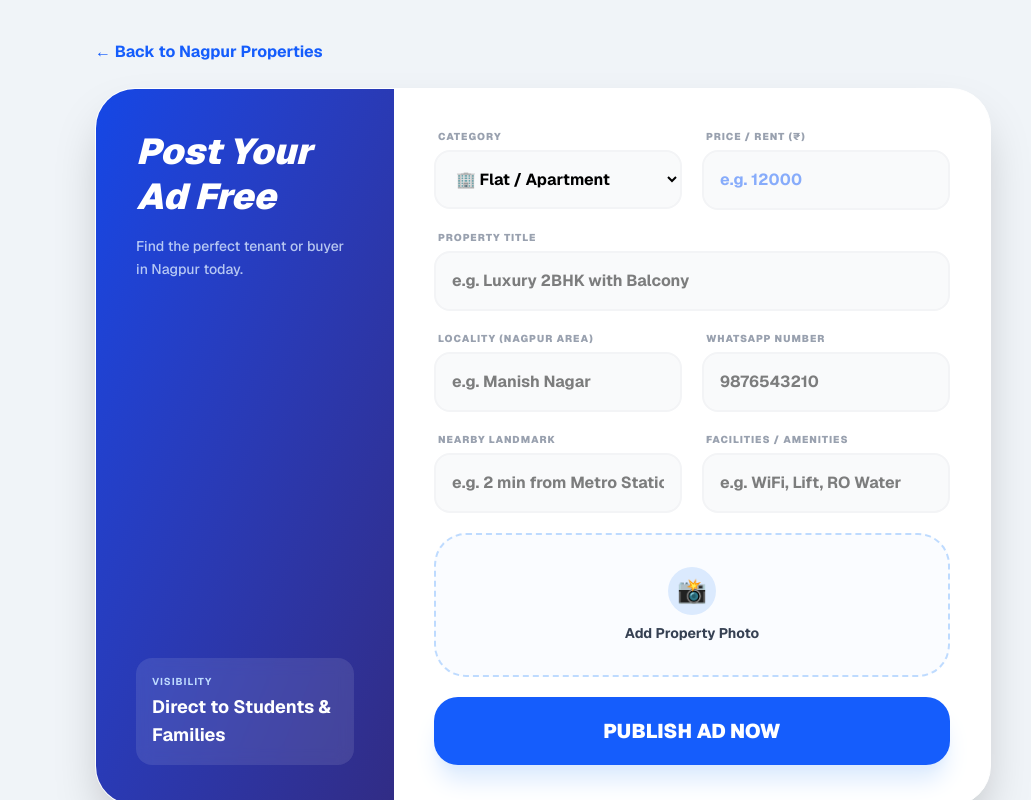
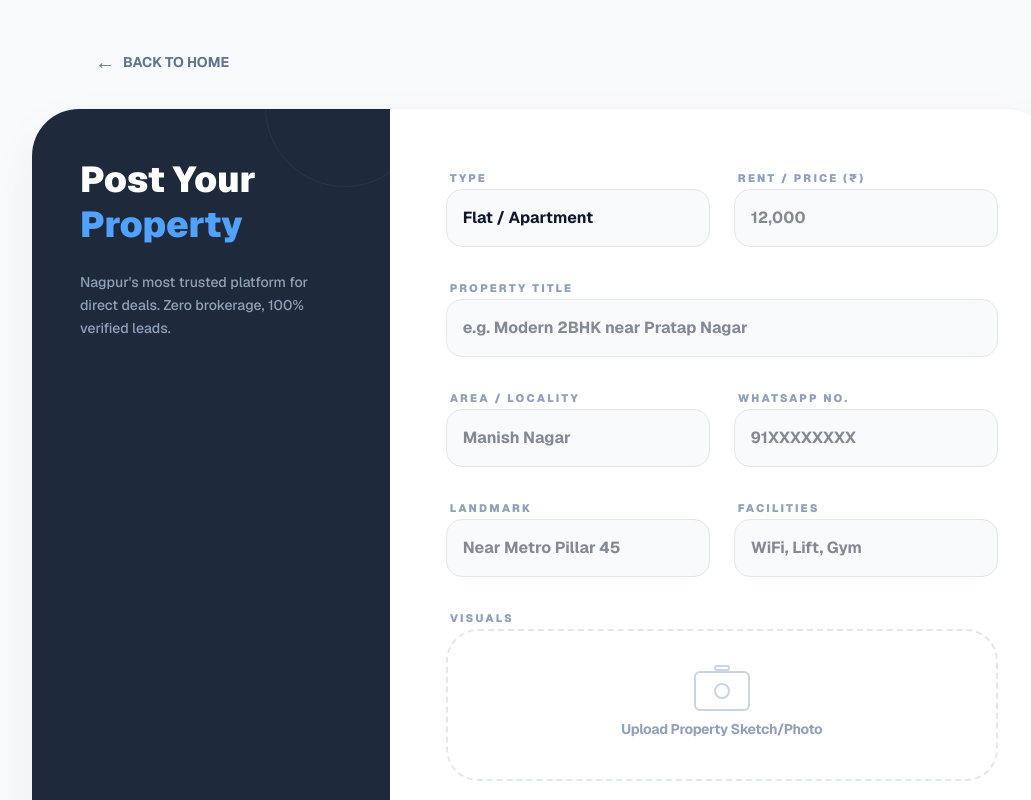
Before and after one commit to Sujal161723/fixmystay-nagpur, a Next.js app: page /post in a window 1280 px wide. Shown: the top 800 px of the page, without its empty margins (97-1128 px from the left). Built offline with nearby package versions, Linux system fonts and the light colour scheme.

Commit message:
UI Update: Added minimal outline SVG icons and premium hero section

```diff
--- a/app/post/page.tsx
+++ b/app/post/page.tsx
@@ -10,8 +10,8 @@ export default function PostAd() {
   const [price, setPrice] = useState("");
   const [phone, setPhone] = useState("");
   const [area, setArea] = useState("");
-  const [landmark, setLandmark] = useState(""); // Naya: Landmark state
-  const [amenities, setAmenities] = useState(""); // Naya: Amenities state
+  const [landmark, setLandmark] = useState("");
+  const [amenities, setAmenities] = useState("");
   const [category, setCategory] = useState("Flat");
   const [image, setImage] = useState<any>(null);
   const [loading, setLoading] = useState(false);
@@ -21,7 +21,7 @@ export default function PostAd() {
     if (!image) return "";
     const formData = new FormData();
     formData.append("file", image);
-    formData.append("upload_preset", "nagpur_preset");
+    formData.append("upload_preset", "nagpur_preset"); // Check your preset name
 
     const res = await fetch("https://api.cloudinary.com/v1_1/dtarhelmc/image/upload", {
       method: "POST",
@@ -41,8 +41,8 @@ export default function PostAd() {
         price,
         phone,
         area,
-        landmark, // Landmark save ho raha hai
-        amenities, // Amenities save ho rahi hai
+        landmark,
+        amenities,
         category,
         imageUrl,
         createdAt: serverTimestamp(),
@@ -50,113 +50,133 @@ export default function PostAd() {
       router.push("/");
     } catch (err) {
       console.error(err);
-      alert("Error! Cloudinary preset check karo.");
+      alert("Error! Please check Cloudinary preset and connection.");
     }
     setLoading(false);
   };
 
   return (
-    <div className="min-h-screen bg-[#f0f4f8] flex flex-col items-center py-10 px-4 text-black font-sans">
-      <div className="max-w-4xl w-full mb-6 flex justify-between items-center">
-        <Link href="/" className="text-blue-600 font-bold flex items-center gap-2 hover:underline">
-          ← Back to Nagpur Properties
+    <div className="min-h-screen bg-[#f8fafc] flex flex-col items-center py-12 px-4 text-slate-900 font-sans">
+
+      {/* Top Navigation */}
+      <div className="max-w-4xl w-full mb-8 flex items-center">
+        <Link href="/" className="group flex items-center gap-2 text-slate-500 hover:text-blue-600 transition-all font-bold text-sm">
+          <span className="text-xl group-hover:-translate-x-1 transition-transform">←</span>
+          BACK TO HOME
         </Link>
       </div>
 
-      <div className="max-w-4xl w-full bg-white rounded-[2.5rem] shadow-2xl overflow-hidden flex flex-col md:flex-row border border-white">
+      <div className="max-w-5xl w-full bg-white rounded-[3rem] shadow-[0_20px_50px_rgba(0,0,0,0.05)] overflow-hidden flex flex-col md:flex-row border border-slate-100">
 
-        {/* Sidebar */}
-        <div className="md:w-1/3 bg-gradient-to-br from-blue-700 to-indigo-900 p-10 text-white flex flex-col justify-between">
-          <div>
-            <h2 className="text-4xl font-black mb-4 italic leading-tight">Post Your Ad Free</h2>
-            <p className="text-blue-100 text-sm leading-relaxed opacity-80 font-medium">
-              Find the perfect tenant or buyer in Nagpur today.
+        {/* Sidebar Info */}
+        <div className="md:w-[35%] bg-[#1e293b] p-12 text-white flex flex-col justify-between relative overflow-hidden">
+          {/* Decorative Sketch Elements */}
+          <div className="absolute top-[-10%] right-[-10%] w-40 h-40 border border-white/5 rounded-full"></div>
+
+          <div className="relative z-10">
+            <h2 className="text-4xl font-black mb-6 leading-tight">Post Your <br/><span className="text-blue-400 font-outline">Property</span></h2>
+            <p className="text-slate-400 text-sm font-medium leading-relaxed">
+              Nagpur's most trusted platform for direct deals. Zero brokerage, 100% verified leads.
             </p>
           </div>
-          <div className="mt-10 space-y-6">
-            <div className="bg-white/10 p-4 rounded-2xl backdrop-blur-sm">
-              <p className="text-[10px] font-bold uppercase tracking-widest text-blue-200 mb-1">Visibility</p>
-              <p className="text-lg font-bold">Direct to Students & Families</p>
+
+          <div className="relative z-10 space-y-4">
+            <div className="flex items-center gap-3 text-sm font-bold text-slate-300">
+              <span className="w-1.5 h-1.5 bg-blue-500 rounded-full"></span>
+              Verified Buyers
+            </div>
+            <div className="flex items-center gap-3 text-sm font-bold text-slate-300">
+              <span className="w-1.5 h-1.5 bg-blue-500 rounded-full"></span>
+              Direct WhatsApp
             </div>
           </div>
         </div>
 
         {/* Form Section */}
-        <div className="md:w-2/3 p-8 md:p-10">
-          <form onSubmit={handleSubmit} className="space-y-5">
+        <div className="md:w-[65%] p-10 md:p-14">
+          <form onSubmit={handleSubmit} className="space-y-7">
 
-            <div className="grid grid-cols-1 md:grid-cols-2 gap-5">
-              <div className="flex flex-col gap-1.5">
-                <label className="text-[10px] font-black text-gray-400 uppercase tracking-widest ml-1">Category</label>
+            <div className="grid grid-cols-1 md:grid-cols-2 gap-6">
+              <div className="space-y-2">
+                <label className="text-[11px] font-black text-slate-400 uppercase tracking-[0.2em] ml-1">Type</label>
                 <select
-                  className="w-full p-4 rounded-2xl bg-gray-50 border-2 border-gray-100 focus:border-blue-500 transition-all font-bold outline-none cursor-pointer"
+                  className="w-full p-4 rounded-2xl bg-slate-50 border border-slate-200 focus:border-blue-500 focus:bg-white transition-all font-bold outline-none appearance-none"
                   onChange={(e) => setCategory(e.target.value)}
                 >
-                  <option value="Flat">🏢 Flat / Apartment</option>
-                  <option value="PG">🏠 PG / Hostel</option>
-                  <option value="Shop">🛍️ Shop / Office</option>
-                  <option value="Plot">🌳 Plot / Land</option>
+                  <option value="Flat">Flat / Apartment</option>
+                  <option value="PG">PG / Hostel</option>
+                  <option value="Shop">Shop / Office</option>
+                  <option value="Plot">Plot / Land</option>
                 </select>
               </div>
 
-              <div className="flex flex-col gap-1.5">
-                <label className="text-[10px] font-black text-gray-400 uppercase tracking-widest ml-1">Price / Rent (₹)</label>
-                <input type="number" placeholder="e.g. 12000" className="w-full p-4 rounded-2xl bg-gray-50 border-2 border-gray-100 focus:border-blue-500 transition-all font-bold outline-none text-blue-600" onChange={(e) => setPrice(e.target.value)} required />
+              <div className="space-y-2">
+                <label className="text-[11px] font-black text-slate-400 uppercase tracking-[0.2em] ml-1">Rent / Price (₹)</label>
+                <input type="number" placeholder="12,000" className="w-full p-4 rounded-2xl bg-slate-50 border border-slate-200 focus:border-blue-500 focus:bg-white transition-all font-bold outline-none" onChange={(e) => setPrice(e.target.value)} required />
               </div>
             </div>
 
-            <div className="flex flex-col gap-1.5">
-              <label className="text-[10px] font-black text-gray-400 uppercase tracking-widest ml-1">Property Title</label>
-              <input type="text" placeholder="e.g. Luxury 2BHK with Balcony" className="w-full p-4 rounded-2xl bg-gray-50 border-2 border-gray-100 focus:border-blue-500 transition-all font-bold outline-none" onChange={(e) => setTitle(e.target.value)} required />
+            <div className="space-y-2">
+              <label className="text-[11px] font-black text-slate-400 uppercase tracking-[0.2em] ml-1">Property Title</label>
+              <input type="text" placeholder="e.g. Modern 2BHK near Pratap Nagar" className="w-full p-4 rounded-2xl bg-slate-50 border border-slate-200 focus:border-blue-500 focus:bg-white transition-all font-bold outline-none" onChange={(e) => setTitle(e.target.value)} required />
             </div>
 
-            <div className="grid grid-cols-1 md:grid-cols-2 gap-5">
-              <div className="flex flex-col gap-1.5">
-                <label className="text-[10px] font-black text-gray-400 uppercase tracking-widest ml-1">Locality (Nagpur Area)</label>
-                <input type="text" placeholder="e.g. Manish Nagar" className="w-full p-4 rounded-2xl bg-gray-50 border-2 border-gray-100 focus:border-blue-500 transition-all font-bold outline-none" onChange={(e) => setArea(e.target.value)} required />
+            <div className="grid grid-cols-1 md:grid-cols-2 gap-6">
+              <div className="space-y-2">
+                <label className="text-[11px] font-black text-slate-400 uppercase tracking-[0.2em] ml-1">Area / Locality</label>
+                <input type="text" placeholder="Manish Nagar" className="w-full p-4 rounded-2xl bg-slate-50 border border-slate-200 focus:border-blue-500 focus:bg-white transition-all font-bold outline-none" onChange={(e) => setArea(e.target.value)} required />
               </div>
 
-              <div className="flex flex-col gap-1.5">
-                <label className="text-[10px] font-black text-gray-400 uppercase tracking-widest ml-1">WhatsApp Number</label>
-                <input type="tel" placeholder="9876543210" className="w-full p-4 rounded-2xl bg-gray-50 border-2 border-gray-100 focus:border-blue-500 transition-all font-bold outline-none" onChange={(e) => setPhone(e.target.value)} required />
+              <div className="space-y-2">
+                <label className="text-[11px] font-black text-slate-400 uppercase tracking-[0.2em] ml-1">WhatsApp No.</label>
+                <input type="tel" placeholder="91XXXXXXXX" className="w-full p-4 rounded-2xl bg-slate-50 border border-slate-200 focus:border-blue-500 focus:bg-white transition-all font-bold outline-none" onChange={(e) => setPhone(e.target.value)} required />
               </div>
             </div>
 
-            {/* NAYA SECTION: LANDMARK & AMENITIES */}
-            <div className="grid grid-cols-1 md:grid-cols-2 gap-5">
-              <div className="flex flex-col gap-1.5">
-                <label className="text-[10px] font-black text-gray-400 uppercase tracking-widest ml-1">Nearby Landmark</label>
-                <input type="text" placeholder="e.g. 2 min from Metro Station" className="w-full p-4 rounded-2xl bg-gray-50 border-2 border-gray-100 focus:border-blue-500 transition-all font-bold outline-none" onChange={(e) => setLandmark(e.target.value)} />
+            <div className="grid grid-cols-1 md:grid-cols-2 gap-6">
+              <div className="space-y-2">
+                <label className="text-[11px] font-black text-slate-400 uppercase tracking-[0.2em] ml-1">Landmark</label>
+                <input type="text" placeholder="Near Metro Pillar 45" className="w-full p-4 rounded-2xl bg-slate-50 border border-slate-200 focus:border-blue-500 focus:bg-white transition-all font-bold outline-none" onChange={(e) => setLandmark(e.target.value)} />
               </div>
 
-              <div className="flex flex-col gap-1.5">
-                <label className="text-[10px] font-black text-gray-400 uppercase tracking-widest ml-1">Facilities / Amenities</label>
-                <input type="text" placeholder="e.g. WiFi, Lift, RO Water" className="w-full p-4 rounded-2xl bg-gray-50 border-2 border-gray-100 focus:border-blue-500 transition-all font-bold outline-none" onChange={(e) => setAmenities(e.target.value)} />
+              <div className="space-y-2">
+                <label className="text-[11px] font-black text-slate-400 uppercase tracking-[0.2em] ml-1">Facilities</label>
+                <input type="text" placeholder="WiFi, Lift, Gym" className="w-full p-4 rounded-2xl bg-slate-50 border border-slate-200 focus:border-blue-500 focus:bg-white transition-all font-bold outline-none" onChange={(e) => setAmenities(e.target.value)} />
               </div>
             </div>
 
-            {/* Image Upload */}
-            <div className="relative border-2 border-dashed border-blue-200 p-8 rounded-[2rem] text-center hover:border-blue-500 transition-all group bg-blue-50/30 overflow-hidden min-h-[140px] flex items-center justify-center">
-              <input type="file" className="absolute inset-0 w-full h-full opacity-0 cursor-pointer z-20" onChange={(e:any) => setImage(e.target.files[0])} />
-              <div className="flex flex-col items-center">
+            {/* MINIMAL OUTLINE SKETCH UPLOAD BOX */}
+            <div className="space-y-2">
+               <label className="text-[11px] font-black text-slate-400 uppercase tracking-[0.2em] ml-1">Visuals</label>
+               <div className="relative border-2 border-slate-200 border-dashed rounded-[2rem] p-10 text-center transition-all hover:border-blue-400 hover:bg-blue-50/30 group cursor-pointer overflow-hidden">
+                <input type="file" className="absolute inset-0 w-full h-full opacity-0 cursor-pointer z-30" onChange={(e:any) => setImage(e.target.files[0])} />
+
                 {image ? (
-                  <div className="relative z-10">
-                    <img src={URL.createObjectURL(image)} className="h-24 w-auto rounded-xl shadow-lg border-2 border-white" alt="Preview" />
-                    <p className="text-blue-600 font-black mt-2 text-[10px] uppercase">Change Photo</p>
+                  <div className="flex items-center justify-center gap-4">
+                    <img src={URL.createObjectURL(image)} className="h-16 w-16 object-cover rounded-xl border border-slate-200 shadow-sm" alt="Preview" />
+                    <div className="text-left">
+                      <p className="text-sm font-black text-slate-700 truncate max-w-[200px]">{image.name}</p>
+                      <p className="text-[10px] font-bold text-blue-600 uppercase tracking-widest cursor-pointer">Tap to change</p>
+                    </div>
                   </div>
                 ) : (
-                  <>
-                    <div className="w-12 h-12 bg-blue-100 rounded-full flex items-center justify-center mb-2">
-                      <span className="text-2xl">📸</span>
+                  <div className="flex flex-col items-center gap-2">
+                    {/* Outline Sketch Styled Box Icon */}
+                    <div className="w-14 h-10 border-2 border-slate-300 rounded-md relative flex items-center justify-center">
+                       <div className="w-4 h-4 border-2 border-slate-300 rounded-full"></div>
+                       <div className="absolute -top-2 left-1/2 -translate-x-1/2 w-4 h-1.5 bg-white border-2 border-slate-300 rounded-full"></div>
                     </div>
-                    <p className="font-bold text-gray-700 text-sm">Add Property Photo</p>
-                  </>
+                    <p className="font-bold text-slate-400 text-sm tracking-tight">Upload Property Sketch/Photo</p>
+                  </div>
                 )}
               </div>
             </div>
 
-            <button disabled={loading} className="w-full bg-blue-600 hover:bg-blue-700 text-white p-5 rounded-[1.5rem] font-black text-xl shadow-xl shadow-blue-100 transition-all active:scale-95 disabled:bg-gray-400 flex items-center justify-center gap-3">
-              {loading ? <><div className="w-5 h-5 border-2 border-white border-t-transparent rounded-full animate-spin"></div> LISTING... </> : "PUBLISH AD NOW"}
+            <button
+              disabled={loading}
+              className="w-full bg-slate-900 hover:bg-blue-700 text-white p-5 rounded-[1.5rem] font-black text-lg transition-all active:scale-[0.98] disabled:bg-slate-300 flex items-center justify-center gap-3 shadow-xl shadow-slate-200"
+            >
+              {loading ? "PROCESSING..." : "LIST PROPERTY"}
             </button>
           </form>
         </div>
```
Also changed, not shown: app/page.tsx (+85 -105 lines).
